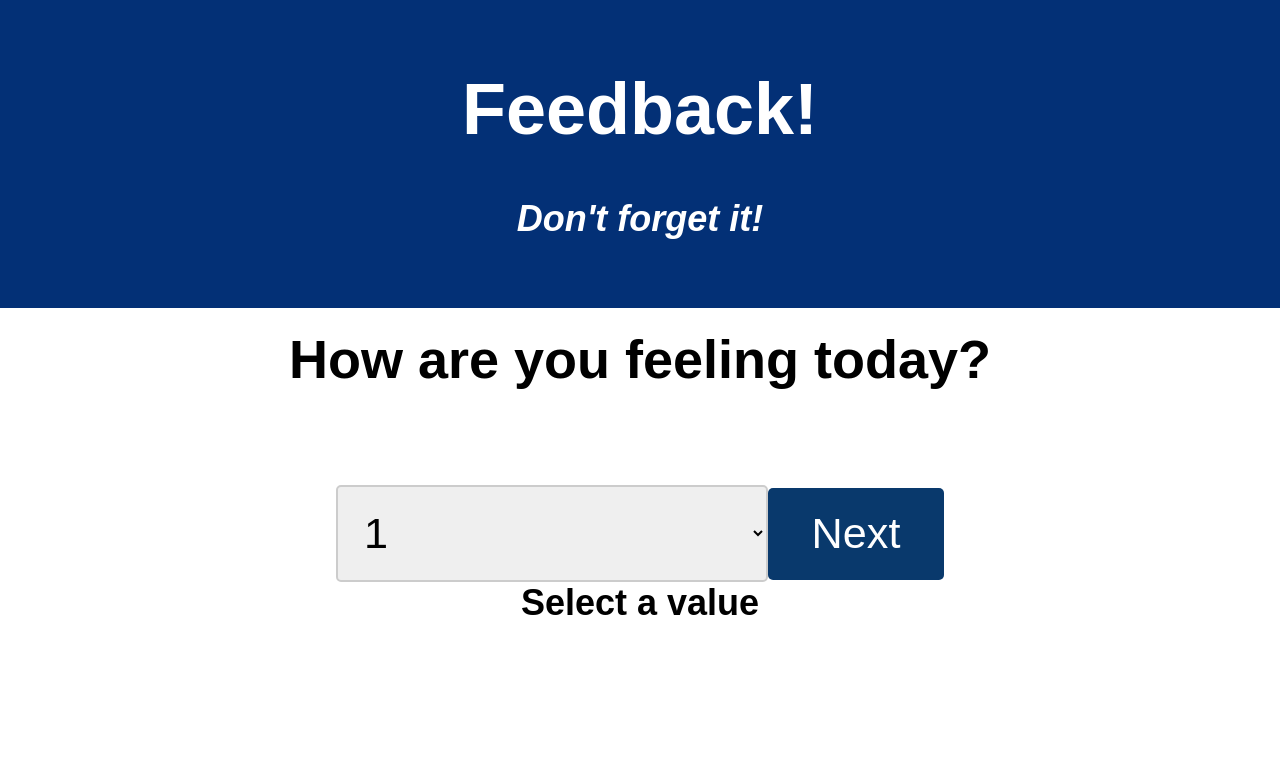
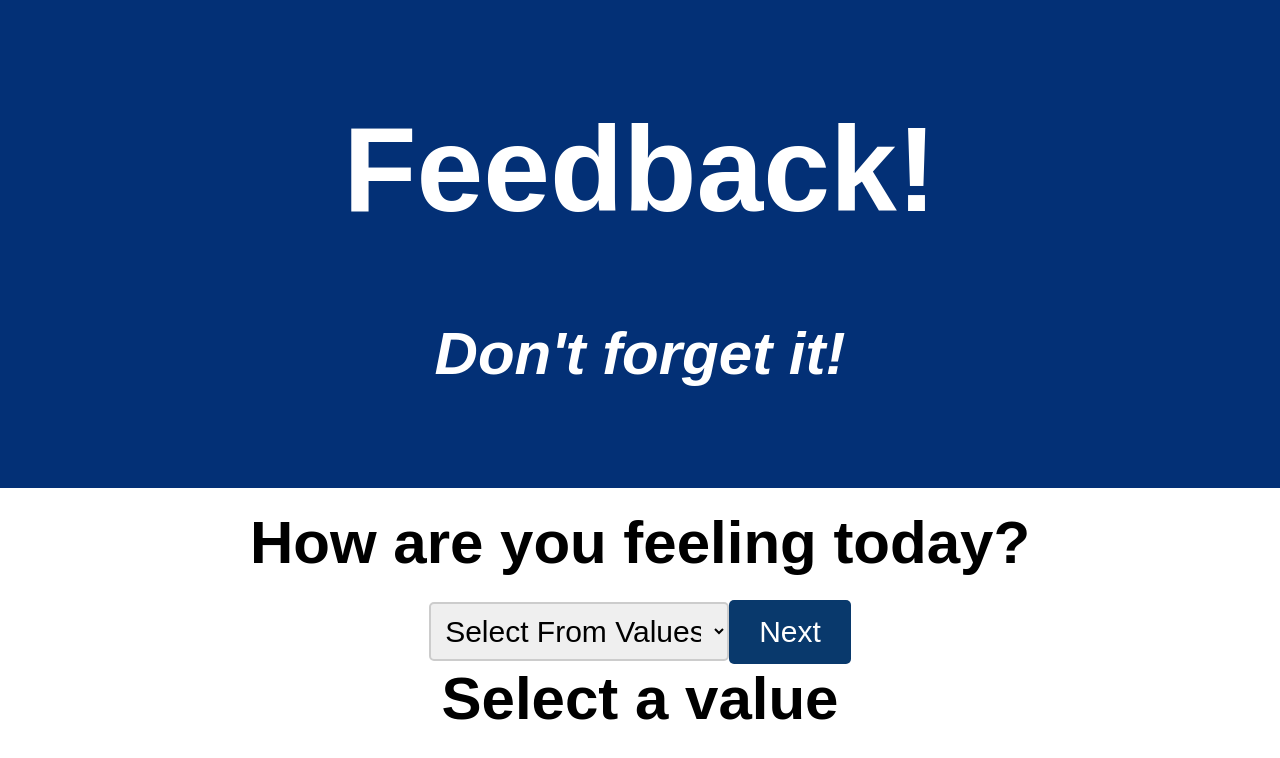
Before and after one commit to mludk92/redux-feedback-loop, a React (Create React App) app: page /#/ in a window 1280 px wide. Shown: the top 758 px of the page. Built offline with nearby package versions, Linux system fonts and the light colour scheme.

Commit message:
set up store for values, and error handling

```diff
--- a/src/components/Steps/Review.jsx
+++ b/src/components/Steps/Review.jsx
@@ -1,5 +1,17 @@
+
+import '../Steps/Steps.css';
+import { useSelector, useDispatch } from 'react-redux';
+import { useHistory } from 'react-router-dom';
+
+
 function Review () {
+    const history = useHistory();
 
+
+    const nextPage = (event) => {
+
+        history.push('/step-2');
+}
     return (
         <>
         <div>Review </div>
--- a/src/components/Steps/StepFour.jsx
+++ b/src/components/Steps/StepFour.jsx
@@ -1,9 +1,33 @@
+import '../Steps/Steps.css';
+import { useSelector, useDispatch } from 'react-redux';
+import { useHistory } from 'react-router-dom';
+
 function StepFour () {
+    const history = useHistory();
+    const dispatch = useDispatch();
+    const commentVal = useSelector(store => store.comments);
+    console.log(commentVal, 'comment')
 
+    const handleChange = (event) => {
+        const action = { type: 'SET_COMMENT', payload: event.target.value };
+        console.log(event.target.value)
+        dispatch(action);
+        console.log(commentVal)
+    }
+
+    const nextPage = () => {
+
+        history.push('/reivew');
+}
     return (
         <>
-        <div>StepFour </div>
-        </>
+        <div>Any comments?</div>
+        <form>
+          <input type="text" onChange={handleChange}/>
+          <input type="submit" value="Next" onClick={nextPage}/>
+
+        </form>
+      </>
     )
 }
 
--- a/src/components/Steps/StepOne.jsx
+++ b/src/components/Steps/StepOne.jsx
@@ -1,19 +1,41 @@
 import '../Steps/Steps.css';
+import { useSelector, useDispatch } from 'react-redux';
+import { useHistory } from 'react-router-dom';
 
 
 function StepOne() {
+    const history = useHistory();
+    const dispatch = useDispatch();
+    const feelingVal = useSelector(store => store.feeling);
+    console.log(feelingVal, 'feeling')
+
+    const handleChange = (event) => {
+        const action = { type: 'SET_FEELING_TODAY', payload: event.target.value };
+        console.log(event.target.value)
+        dispatch(action);
+        console.log(feelingVal)
+    }
+
+   const nextPage = (event) => {
+    if(feelingVal !=='Select From Values')
+        {history.push('/step-2');
+    } else {
+    alert('Select a value')}
+    }
+
     return (
       <>
         <div>How are you feeling today?</div>
         <form>
-          <select id="input" name="feeling">
+          <select id="input" name="feeling" onChange={handleChange}>
+          <option value="0">Select From Values</option>
             <option value="1">1</option>
             <option value="2">2</option>
             <option value="3">3</option>
             <option value="4">4</option>
             <option value="5">5</option>
           </select>
-          <input type="submit" value="Next" />
+          <input type="submit" value="Next" onClick={nextPage} />
           <br/> Select a value
         </form>
       </>
--- a/src/components/Steps/StepThree.jsx
+++ b/src/components/Steps/StepThree.jsx
@@ -1,8 +1,43 @@
+import '../Steps/Steps.css';
+import { useSelector, useDispatch } from 'react-redux';
+import { useHistory } from 'react-router-dom';
 function StepThree () {
+    const history = useHistory();
+    const dispatch = useDispatch();
+    const supportVal = useSelector(store => store.support);
+    console.log(supportVal, 'support')
 
+    const handleChange = (event) => {
+        const action = { type: 'SET_SUPPORT', payload: event.target.value };
+        console.log(event.target.value)
+        dispatch(action);
+        console.log(supportVal)
+    }
+
+
+    const nextPage = (event) => {
+        if(supportVal !=='Select From Values')
+            {history.push('/step-4');
+        } else {
+        alert('Select a value')}
+        }
     return (
         <>
-        <div>StepThree </div>
+         <>
+        <div>How do you feel supported today?</div>
+        <form>
+          <select id="input" name="content" onChange={handleChange}>
+            <option value="0">Select From Values</option>
+            <option value="1">1</option>
+            <option value="2">2</option>
+            <option value="3">3</option>
+            <option value="4">4</option>
+            <option value="5">5</option>
+          </select>
+          <input type="submit" value="Next" onClick={nextPage}/>
+          <br/> Select a value
+        </form>
+      </>
         </>
     )
 }
--- a/src/components/Steps/StepTwo.jsx
+++ b/src/components/Steps/StepTwo.jsx
@@ -1,8 +1,45 @@
+
+import '../Steps/Steps.css';
+import { useSelector, useDispatch } from 'react-redux';
+import { useHistory } from 'react-router-dom';
+
 function StepTwo () {
+    const history = useHistory();
+    const dispatch = useDispatch();
+    const understandVal = useSelector(store => store.understand);
+    console.log(understandVal, 'understand')
 
+    const handleChange = (event) => {
+        const action = { type: 'SET_UNDERSTANDING', payload: event.target.value };
+        console.log(event.target.value)
+        dispatch(action);
+        console.log(understandVal)
+    }
+
+
+    const nextPage = (event) => {
+        if(understandVal !=='Select From Values')
+            {history.push('/step-3');
+        } else {
+        alert('Select a value')}
+        }
     return (
         <>
-        <div>StepTwo </div>
+         <>
+        <div>How well are you understanding the content?</div>
+        <form>
+          <select id="input" name="content" onChange={handleChange}>
+            <option value="0">Select From Values</option>
+            <option value="1">1</option>
+            <option value="2">2</option>
+            <option value="3">3</option>
+            <option value="4">4</option>
+            <option value="5">5</option>
+          </select>
+          <input type="submit" value="Next" onClick={nextPage}/>
+          <br/> Select a value
+        </form>
+      </>
         </>
     )
 }
--- a/src/components/Steps/Steps.css
+++ b/src/components/Steps/Steps.css
@@ -1,17 +1,18 @@
 /* Style for the div element */
 div {
-    font-size: 1.5em;
+    font-size: 60px;
     font-weight: bold;
-    margin-bottom: 1em;
+    margin-bottom: 10px;
   }
 
   /* Style for the select element */
   select {
-    font-size: 1.2em;
-    padding: 0.5em;
+    font-size: 30px;
+    padding: 10px;
     border: 2px solid #ccc;
     border-radius: 5px;
-    width: 10em;
+    width: 300px;
+
   }
 
   /* Style for the submit button */
@@ -21,7 +22,18 @@ div {
     border-radius: 5px;
     color: #fff;
     cursor: pointer;
-    font-size: 1.2em;
-    margin-top: 1em;
+    font-size: 30px;
+    margin-top: 10px;
     padding: 0.5em 1em;
   }
+
+  input[type="text"] {
+    background-color: #f8f8f8;
+    border: none;
+    border-radius: 5px;
+    color: #020202;
+    cursor: pointer;
+    font-size: 30px;
+    margin-top: 10px;
+    padding: 0.5em 1em;
+  }
--- a/src/index.js
+++ b/src/index.js
@@ -7,13 +7,41 @@ import logger from "redux-logger";
 import { Provider } from "react-redux";
 
 
-const feeling = (state = 0, action) => {
+const feeling = (state = 'Select From Values', action) => {
     // Always check the action.type before changing our value
     if (action.type === 'SET_FEELING_TODAY') {
         // This changes the value of our reducer
         return action.payload;
-    } else if (action.type === 'CLEAR_FORM') {
-        return 0;
+    }
+    // Value of our reducer remains unchanged
+    return state;
+}
+
+const understand = (state = 'Select From Values', action) => {
+    // Always check the action.type before changing our value
+    if (action.type === 'SET_UNDERSTANDING') {
+        // This changes the value of our reducer
+        return action.payload;
+    }
+    // Value of our reducer remains unchanged
+    return state;
+}
+
+const support = (state = 'Select From Values', action) => {
+    // Always check the action.type before changing our value
+    if (action.type === 'SET_SUPPORT') {
+        // This changes the value of our reducer
+        return action.payload;
+    }
+    // Value of our reducer remains unchanged
+    return state;
+}
+
+const comments = (state = '', action) => {
+    // Always check the action.type before changing our value
+    if (action.type === 'SET_COMMENT') {
+        // This changes the value of our reducer
+        return action.payload;
     }
     // Value of our reducer remains unchanged
     return state;
@@ -24,6 +52,9 @@ const storeInstance = createStore(
     combineReducers(
         {
             feeling,
+            understand,
+            support,
+            comments,
             // Other reducers go here
         }
     ),
```
